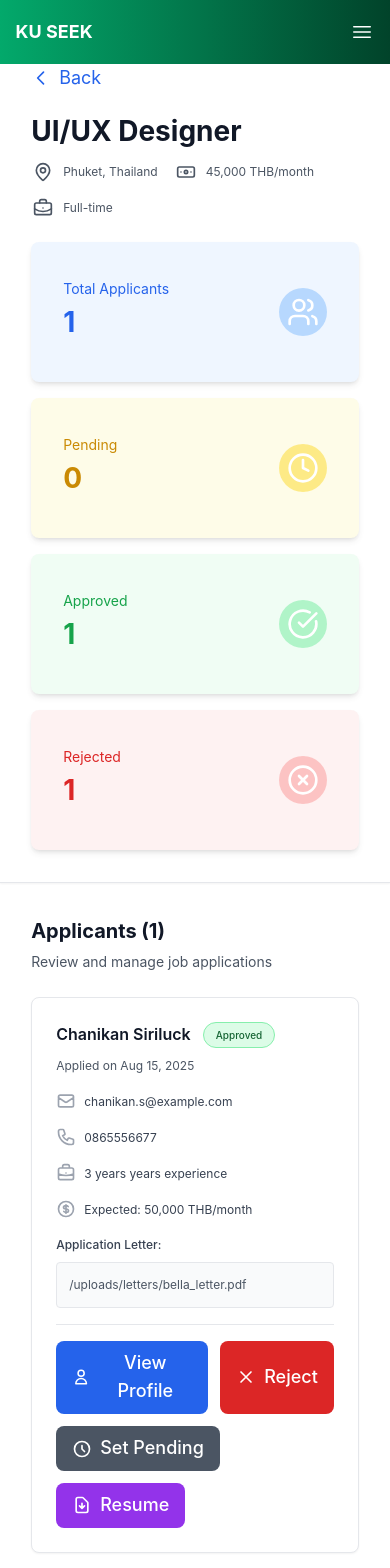
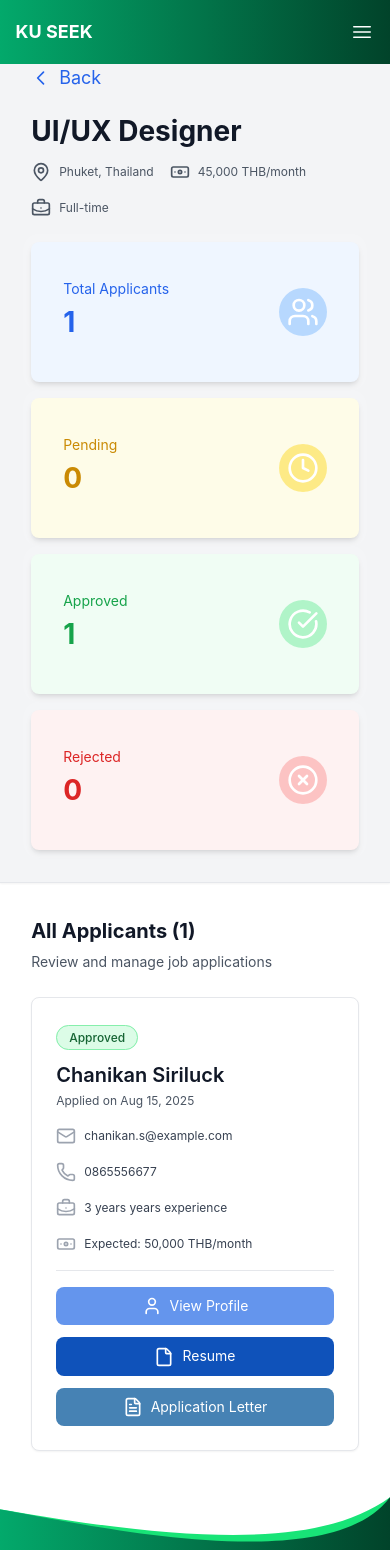
Before and after one commit to KU-jobapp-guys/KU-Seek, a Vue app in the folder frontend/: page /company/manage-job/creative-uiux-7g8h in a window 390 px wide. Shown: the top 1568 px of the page. Built offline with nearby package versions, Linux system fonts and the light colour scheme.

Commit message:
update ApplicantCard component and add functionality to update the status

```diff
--- /dev/null
+++ b/frontend/src/components/dashboards/ApplicantCard.vue
@@ -0,0 +1,127 @@
+<script setup lang="ts">
+import type { JobApplication } from '@/types/applicationType'
+import { Mail, Phone, BriefcaseBusiness, Banknote, User, File, FileText, Check, X } from 'lucide-vue-next';
+import { ref, watch } from 'vue'
+import { getStatusColor } from '@/libs/getStatusColor'
+
+const props = defineProps<{
+  applicant: JobApplication
+}>()
+
+const emit = defineEmits<{
+  updateStatus: [id: number, status: 'pending' | 'approved' | 'rejected']
+}>()
+
+const localStatus = ref(props.applicant.status)
+
+function handleStatusChange(newStatus: 'approved' | 'rejected') {
+  localStatus.value = newStatus
+  emit('updateStatus', props.applicant.id, newStatus)
+}
+
+function formatDate(date: Date) {
+  return new Date(date).toLocaleDateString('en-US', {
+    year: 'numeric',
+    month: 'short',
+    day: 'numeric'
+  })
+}
+
+watch(() => props.applicant.status, (newStatus) => {
+  localStatus.value = newStatus
+})
+</script>
+
+<template>
+  <div class="bg-white rounded-lg shadow-sm border border-gray-200 shadow-lg">
+    <div class="p-6">
+      <!-- Header -->
+      <div class="flex items-start justify-between mb-4">
+        <div>
+          <span
+            :class="getStatusColor(localStatus)"
+            class="px-3 py-1 rounded-full text-sm font-medium border capitalize"
+          >
+            {{ localStatus }}
+          </span>
+          <div class="flex-1 mt-2">
+            <h3 class="text-2xl font-semibold text-gray-900">
+              {{ applicant.first_name }} {{ applicant.last_name }}
+            </h3>
+            <p class="text-gray-600 text-sm">Applied on {{ formatDate(applicant.applied_at) }}</p>
+          </div>
+        </div>
+
+        <div v-if="localStatus === 'pending'" class="flex gap-x-2">
+          <button
+            @click="handleStatusChange('approved')"
+            class="p-2 shrink-0 px-4 py-2 bg-green-500 text-white rounded-lg hover:bg-green-600 transition-colors flex items-center gap-2 font-medium"
+          >
+            <Check class="w-5 h-5 md:w-full md:h-full" />
+            <span class="hidden md:block">Approve</span>
+          </button>
+
+          <button
+            @click="handleStatusChange('rejected')"
+            class="p-2 shrink-0 px-4 py-2 bg-red-500 text-white rounded-lg hover:bg-red-600 transition-colors flex items-center gap-2 font-medium"
+          >
+            <X class="w-5 h-5" />
+            <span class="hidden md:block">Reject</span>
+          </button>
+        </div>
+      </div>
+
+      <!-- Details Grid -->
+      <div class="grid grid-cols-1 md:grid-cols-2 gap-4 mb-4 text-sm">
+        <div class="flex items-center gap-2">
+          <Mail class="w-5 h-5 text-gray-400" />
+          <span class="text-gray-700">{{ applicant.contact_email }}</span>
+        </div>
+
+        <div class="flex items-center gap-2">
+          <Phone class="w-5 h-5 text-gray-400" />
+          <span class="text-gray-700">{{ applicant.phone_number }}</span>
+        </div>
+
+        <div class="flex items-center gap-2">
+          <BriefcaseBusiness class="w-5 h-5 text-gray-400" />
+          <span class="text-gray-700">{{ applicant.years_of_experience }} years experience</span>
+        </div>
+
+        <div class="flex items-center gap-2">
+          <Banknote class="w-5 h-5 text-gray-400" />
+          <span class="text-gray-700">Expected: {{ applicant.expected_salary }}</span>
+        </div>
+      </div>
+
+      <!-- Action Buttons -->
+      <div class="flex flex-col md:flex-row gap-3 pt-4 border-t text-base border-gray-200">
+        <router-link
+          :to="`/student/profile/${applicant.student_id}`"
+          class="flex-1 sm:flex-none px-4 py-2 bg-[#6495ED] hover:bg-[#6495ED]/40 text-white rounded-lg hover:bg-blue-700 transition-colors flex items-center justify-center gap-2"
+        >
+          <User class="w-5 h-5" />
+          View Profile
+        </router-link>
+
+        <a
+          v-if="applicant.resume"
+          :href="applicant.resume"
+          target="_blank"
+          class="px-4 py-2 bg-[#0F52BA] hover:bg-[#0F52BA]/40 text-white rounded-lg hover:bg-purple-700 transition-colors flex items-center justify-center gap-2"
+        >
+          <File class="w-5 h-5" />
+          Resume
+        </a>
+
+        <button
+          v-if="applicant.letter_of_application"
+          class="px-4 py-2 bg-[#4682B4] hover:bg-[#4682B4]/40 text-white rounded-lg hover:bg-indigo-700 transition-colors flex items-center justify-center gap-2"
+        >
+          <FileText class="w-5 h-5" />
+          Application Letter
+        </button>
+      </div>
+    </div>
+  </div>
+</template>
--- a/frontend/src/data/mockApplicants.ts
+++ b/frontend/src/data/mockApplicants.ts
@@ -4,7 +4,7 @@ export const mockJobApplications: JobApplication[] = [
   {
     id: 1,
     job_id: 'techcorp-frontend-1a2b',
-    student_id: 1001,
+    student_id: 1,
     resume: '/uploads/resumes/prima_resume.pdf',
     letter_of_application: '/uploads/letters/prima_letter.pdf',
     phone_number: '0812345678',
@@ -19,7 +19,7 @@ export const mockJobApplications: JobApplication[] = [
   {
     id: 2,
     job_id: 'datasolutions-analyst-3c4d',
-    student_id: 1002,
+    student_id: 2,
     resume: '/uploads/resumes/mink_resume.pdf',
     letter_of_application: '/uploads/letters/mink_letter.pdf',
     phone_number: '0811112233',
@@ -34,7 +34,7 @@ export const mockJobApplications: JobApplication[] = [
   {
     id: 3,
     job_id: 'fintech-backend-5e6f',
-    student_id: 1003,
+    student_id: 3,
     resume: '/uploads/resumes/tan_resume.pdf',
     letter_of_application: '/uploads/letters/tan_letter.pdf',
     phone_number: '0892223344',
@@ -49,7 +49,7 @@ export const mockJobApplications: JobApplication[] = [
   {
     id: 4,
     job_id: 'creative-uiux-7g8h',
-    student_id: 1004,
+    student_id: 1,
     resume: '/uploads/resumes/bella_resume.pdf',
     letter_of_application: '/uploads/letters/bella_letter.pdf',
     phone_number: '0865556677',
@@ -64,7 +64,7 @@ export const mockJobApplications: JobApplication[] = [
   {
     id: 5,
     job_id: 'greenenergy-devops-9i0j',
-    student_id: 1005,
+    student_id: 1,
     resume: '/uploads/resumes/pong_resume.pdf',
     letter_of_application: '/uploads/letters/pong_letter.pdf',
     phone_number: '0809991122',
@@ -79,7 +79,7 @@ export const mockJobApplications: JobApplication[] = [
   {
     id: 6,
     job_id: 'meditech-data-1k2l',
-    student_id: 1006,
+    student_id: 2,
     resume: '/uploads/resumes/mai_resume.pdf',
     letter_of_application: '/uploads/letters/mai_letter.pdf',
     phone_number: '0827778899',
@@ -94,7 +94,7 @@ export const mockJobApplications: JobApplication[] = [
   {
     id: 7,
     job_id: 'logistics-qa-3m4n',
-    student_id: 1007,
+    student_id: 3,
     resume: '/uploads/resumes/aof_resume.pdf',
     letter_of_application: '/uploads/letters/aof_letter.pdf',
     phone_number: '0833334455',
@@ -109,7 +109,7 @@ export const mockJobApplications: JobApplication[] = [
   {
     id: 8,
     job_id: 'techcorp-backend-2b3c',
-    student_id: 1008,
+    student_id: 2,
     resume: '/uploads/resumes/nam_resume.pdf',
     letter_of_application: '/uploads/letters/nam_letter.pdf',
     phone_number: '0894445566',
@@ -124,7 +124,7 @@ export const mockJobApplications: JobApplication[] = [
   {
     id: 9,
     job_id: 'techcorp-pm-6f7g',
-    student_id: 1009,
+    student_id: 1,
     resume: '/uploads/resumes/boom_resume.pdf',
     letter_of_application: '/uploads/letters/boom_letter.pdf',
     phone_number: '0899992233',
@@ -139,11 +139,11 @@ export const mockJobApplications: JobApplication[] = [
   {
     id: 10,
     job_id: 'techcorp-datasci-5e6f',
-    student_id: 1010,
+    student_id: 1,
     resume: '/uploads/resumes/fah_resume.pdf',
     letter_of_application: '/uploads/letters/fah_letter.pdf',
     phone_number: '0815556677',
-    status: 'approved',
+    status: 'pending',
     applied_at: new Date('2025-08-25T10:00:00'),
     first_name: 'Napatsawan',
     last_name: 'Saejai',
--- /dev/null
+++ b/frontend/src/libs/getStatusColor.ts
@@ -0,0 +1,12 @@
+export function getStatusColor(status: string) {
+  switch (status) {
+    case 'pending':
+      return 'bg-yellow-100 text-yellow-800 border-yellow-300'
+    case 'approved':
+      return 'bg-green-100 text-green-800 border-green-300'
+    case 'rejected':
+      return 'bg-red-100 text-red-800 border-red-300'
+    default:
+      return 'bg-gray-100 text-gray-800 border-gray-300'
+  }
+}
--- a/frontend/src/views/JobManagement.vue
+++ b/frontend/src/views/JobManagement.vue
@@ -5,24 +5,48 @@ import { mockJobs } from '@/data/mockJobs'
 import { mockJobApplications } from '@/data/mockApplicants'
 import type { Job } from '@/types/jobType'
 import type { JobApplication } from '@/types/applicationType'
-import { MapPin, Clock, Banknote, BriefcaseBusiness, Users, CheckCircle, XCircle } from 'lucide-vue-next'
+import { MapPin, Banknote, BriefcaseBusiness, Users, Clock, CheckCircle, XCircle } from 'lucide-vue-next'
 import DashboardStatCard from '@/components/dashboards/StatCards/StatCard.vue'
+import ApplicantCard from '@/components/dashboards/ApplicantCard.vue'
 
 const route = useRoute()
 const router = useRouter()
 
 const jobDetail = ref<Job>()
 const applicantsList = ref<JobApplication[]>([])
+const statusFilter = ref<'all' | 'pending' | 'approved' | 'rejected'>('all')
+const pendingChanges = ref<Map<number, 'pending' | 'approved' | 'rejected'>>(new Map())
 
 // Statistics computed properties
 const stats = computed(() => {
   const total = applicantsList.value.length
-  const pending = applicantsList.value.filter(a => a.status === 'pending').length
-  const approved = applicantsList.value.filter(a => a.status === 'approved').length
-  const rejected = applicantsList.value.filter(a => a.status === 'rejected').length
+  const pending = applicantsList.value.filter(a => {
+    const currentStatus = pendingChanges.value.get(a.id) || a.status
+    return currentStatus === 'pending'
+  }).length
+  const approved = applicantsList.value.filter(a => {
+    const currentStatus = pendingChanges.value.get(a.id) || a.status
+    return currentStatus === 'approved'
+  }).length
+  const rejected = applicantsList.value.filter(a => {
+    const currentStatus = pendingChanges.value.get(a.id) || a.status
+    return currentStatus === 'rejected'
+  }).length
 
   return { total, pending, approved, rejected }
 })
+
+const filteredApplicants = computed(() => {
+  if (statusFilter.value === 'all') {
+    return applicantsList.value
+  }
+  return applicantsList.value.filter(a => {
+    const currentStatus = pendingChanges.value.get(a.id) || a.status
+    return currentStatus === statusFilter.value
+  })
+})
+
+const hasChanges = computed(() => pendingChanges.value.size > 0)
 
 async function loadJob(id?: string) {
   if (!id) {
@@ -45,37 +69,39 @@ async function loadApplicants(id?: string) {
 }
 
 function updateStatus(applicationId: number, newStatus: 'pending' | 'approved' | 'rejected') {
-  const application = applicantsList.value.find(a => a.id === applicationId)
+  pendingChanges.value.set(applicationId, newStatus)
+}
+
+function setStatusFilter(status: 'all' | 'pending' | 'approved' | 'rejected') {
+  statusFilter.value = status
+}
+
+async function saveChanges() {
+  for (const [id, status] of pendingChanges.value.entries()) {
+    const application = applicantsList.value.find(a => a.id === id)
     if (application) {
-    application.status = newStatus
-    // Here you would typically make an API call to update the backend
-    console.log(`Updated application ${applicationId} to ${newStatus}`)
+      application.status = status
+      console.log(`Saved application ${id} with status ${status}`)
     }
+  }
+
+  pendingChanges.value.clear()
+}
+
+function cancelChanges() {
+  pendingChanges.value.clear()
 }
 
 function viewProfile(studentId: number) {
   router.push(`/student/profile/${studentId}`)
 }
 
-function getStatusColor(status: string) {
-  switch (status) {
-    case 'pending':
-      return 'bg-yellow-100 text-yellow-800 border-yellow-300'
-    case 'approved':
-      return 'bg-green-100 text-green-800 border-green-300'
-    case 'rejected':
-      return 'bg-red-100 text-red-800 border-red-300'
-    default:
-      return 'bg-gray-100 text-gray-800 border-gray-300'
+function viewLetter(applicationId: number) {
+  const application = applicantsList.value.find(a => a.id === applicationId)
+  if (application?.letter_of_application) {
+    // You can implement a modal or navigate to a separate page
+    alert(application.letter_of_application)
   }
-}
-
-function formatDate(date: Date) {
-  return new Date(date).toLocaleDateString('en-US', {
-    year: 'numeric',
-    month: 'short',
-    day: 'numeric'
-  })
 }
 
 onMounted(() => {
@@ -89,7 +115,7 @@ onMounted(() => {
 <template>
   <div class="min-h-screen bg-white">
     <!-- Job Detail Section -->
-    <section v-if="jobDetail" class="bg-white shadow-sm border-b px-[8vw] md:px-[12vw]">
+    <section v-if="jobDetail" class="bg-gray-100 shadow-sm border-b px-[8vw] md:px-[12vw]">
       <div class="w-full mx-auto py-8">
         <div>
           <button
@@ -106,198 +132,116 @@ onMounted(() => {
 
           <div class="flex flex-wrap gap-4 text-sm text-gray-600">
             <div class="flex items-center gap-2">
-              <MapPin class="h-5 w-h" />
+              <MapPin class="h-5 w-5" />
               {{ jobDetail.location }}
             </div>
             <div class="flex items-center gap-2">
-              <Banknote class="h-5 w-h" />
+              <Banknote class="h-5 w-5" />
               {{ jobDetail.salary }}
             </div>
             <div class="flex items-center gap-2">
-              <BriefcaseBusiness class="h-5 w-h" />
+              <BriefcaseBusiness class="h-5 w-5" />
               {{ jobDetail.jobType }}
             </div>
           </div>
         </div>
 
-        <!-- Statistics Cards -->
+        <!-- Statistics Cards with Click to Filter -->
         <div class="grid grid-cols-1 sm:grid-cols-2 lg:grid-cols-4 gap-4 mt-6">
+          <div @click="setStatusFilter('all')" class="cursor-pointer">
             <DashboardStatCard
               title="Total Applicants"
               :value="stats.total"
               description="Applicants"
               :icon="Users"
-            cardClass="bg-blue-50 text-blue-600 text-sm border-0 shadow-md"
+              :cardClass="`h-[100px] md:h-[140px] bg-blue-50 text-blue-600 text-sm border-0 shadow-md transition-transform hover:scale-105 ${statusFilter === 'all' ? 'ring-2 ring-blue-500' : ''}`"
               iconClass="h-12 w-12 p-2 bg-blue-300/60 text-blue-600"
             />
+          </div>
 
+          <div @click="setStatusFilter('pending')" class="cursor-pointer">
             <DashboardStatCard
               title="Pending"
               :value="stats.pending"
               description="Applicants"
               :icon="Clock"
-            cardClass="bg-yellow-50 text-yellow-600 text-sm border-0 shadow-md"
+              :cardClass="`h-[100px] md:h-[140px] bg-yellow-50 text-yellow-600 text-sm border-0 shadow-md transition-transform hover:scale-105 ${statusFilter === 'pending' ? 'ring-2 ring-yellow-500' : ''}`"
               iconClass="h-12 w-12 p-2 bg-yellow-300/60 text-yellow-600"
             />
+          </div>
 
+          <div @click="setStatusFilter('approved')" class="cursor-pointer">
             <DashboardStatCard
               title="Approved"
               :value="stats.approved"
               description="Applicants"
               :icon="CheckCircle"
-            cardClass="bg-green-50 text-green-600 text-sm border-0 shadow-md"
+              :cardClass="`h-[100px] md:h-[140px] bg-green-50 text-green-600 text-sm border-0 shadow-md transition-transform hover:scale-105 ${statusFilter === 'approved' ? 'ring-2 ring-green-500' : ''}`"
               iconClass="h-12 w-12 p-2 bg-green-300/60 text-green-600"
             />
+          </div>
 
+          <div @click="setStatusFilter('rejected')" class="cursor-pointer">
             <DashboardStatCard
               title="Rejected"
-            :value="stats.approved"
+              :value="stats.rejected"
               description="Applicants"
               :icon="XCircle"
-            cardClass="bg-red-50 text-red-600 text-sm border-0 shadow-md"
+              :cardClass="`h-[100px] md:h-[140px] bg-red-50 text-red-600 text-sm border-0 shadow-md transition-transform hover:scale-105 ${statusFilter === 'rejected' ? 'ring-2 ring-red-500' : ''}`"
               iconClass="h-12 w-12 p-2 bg-red-300/60 text-red-600"
             />
+          </div>
         </div>
       </div>
     </section>
 
     <!-- Applicants Section -->
     <section class="mx-auto px-[8vw] md:px-[12vw] py-8">
-      <div class="mb-6">
-        <h2 class="text-2xl font-bold text-gray-900">Applicants ({{ applicantsList.length }})</h2>
+      <div class="mb-6 flex flex-col gap-y-4 md:flex-row items-start md:items-center justify-between text-sm md:text-base">
+        <div>
+          <h2 class="text-2xl font-bold text-gray-900">
+            {{ statusFilter === 'all' ? 'All Applicants' : `${statusFilter.charAt(0).toUpperCase() + statusFilter.slice(1)} Applicants` }}
+            ({{ filteredApplicants.length }})
+          </h2>
           <p class="text-gray-600 mt-1">Review and manage job applications</p>
         </div>
 
-      <div v-if="applicantsList.length === 0" class="text-center py-12 bg-white rounded-lg shadow-sm">
+        <!-- Save/Cancel Buttons -->
+        <div v-if="hasChanges" class="flex flex-wrap gap-3">
+          <button
+            @click="cancelChanges"
+            class="px-6 py-2 bg-gray-500 text-white rounded-lg hover:bg-gray-600 transition-colors font-medium"
+          >
+            Cancel Changes
+          </button>
+          <button
+            @click="saveChanges"
+            class="px-6 py-2 bg-blue-600 text-white rounded-lg hover:bg-blue-700 transition-colors font-medium flex items-center gap-2"
+          >
+            Save Changes ({{ pendingChanges.size }})
+          </button>
+        </div>
+      </div>
+
+      <div v-if="filteredApplicants.length === 0" class="text-center py-12 bg-white rounded-lg shadow-sm">
         <svg class="w-16 h-16 mx-auto text-gray-400 mb-4" fill="none" stroke="currentColor" viewBox="0 0 24 24">
           <path stroke-linecap="round" stroke-linejoin="round" stroke-width="2" d="M20 13V6a2 2 0 00-2-2H6a2 2 0 00-2 2v7m16 0v5a2 2 0 01-2 2H6a2 2 0 01-2-2v-5m16 0h-2.586a1 1 0 00-.707.293l-2.414 2.414a1 1 0 01-.707.293h-3.172a1 1 0 01-.707-.293l-2.414-2.414A1 1 0 006.586 13H4" />
         </svg>
-        <p class="text-gray-500 text-lg">No applicants yet</p>
+        <p class="text-gray-500 text-lg">No applicants in this category</p>
       </div>
 
       <div v-else class="grid gap-6">
-        <div
-          v-for="applicant in applicantsList"
+        <ApplicantCard
+          v-for="applicant in filteredApplicants"
           :key="applicant.id"
-          class="bg-white rounded-lg shadow-sm border border-gray-200 hover:shadow-md transition-shadow"
-        >
-          <div class="p-6">
-            <!-- Header -->
-            <div class="flex items-start justify-between mb-4">
-              <div class="flex-1">
-                <div class="flex items-center gap-3 mb-2">
-                  <h3 class="text-xl font-semibold text-gray-900">
-                    {{ applicant.first_name }} {{ applicant.last_name }}
-                  </h3>
-                  <span
-                    :class="getStatusColor(applicant.status)"
-                    class="px-3 py-1 rounded-full text-xs font-medium border capitalize"
-                  >
-                    {{ applicant.status }}
-                  </span>
-                </div>
-                <p class="text-gray-600 text-sm">Applied on {{ formatDate(applicant.applied_at) }}</p>
-              </div>
-            </div>
-
-            <!-- Details Grid -->
-            <div class="grid grid-cols-1 md:grid-cols-2 gap-4 mb-4">
-              <div class="flex items-center gap-2 text-sm">
-                <svg class="w-5 h-5 text-gray-400" fill="none" stroke="currentColor" viewBox="0 0 24 24">
-                  <path stroke-linecap="round" stroke-linejoin="round" stroke-width="2" d="M3 8l7.89 5.26a2 2 0 002.22 0L21 8M5 19h14a2 2 0 002-2V7a2 2 0 00-2-2H5a2 2 0 00-2 2v10a2 2 0 002 2z" />
-                </svg>
-                <span class="text-gray-700">{{ applicant.contact_email }}</span>
-              </div>
-
-              <div class="flex items-center gap-2 text-sm">
-                <svg class="w-5 h-5 text-gray-400" fill="none" stroke="currentColor" viewBox="0 0 24 24">
-                  <path stroke-linecap="round" stroke-linejoin="round" stroke-width="2" d="M3 5a2 2 0 012-2h3.28a1 1 0 01.948.684l1.498 4.493a1 1 0 01-.502 1.21l-2.257 1.13a11.042 11.042 0 005.516 5.516l1.13-2.257a1 1 0 011.21-.502l4.493 1.498a1 1 0 01.684.949V19a2 2 0 01-2 2h-1C9.716 21 3 14.284 3 6V5z" />
-                </svg>
-                <span class="text-gray-700">{{ applicant.phone_number }}</span>
-              </div>
-
-              <div class="flex items-center gap-2 text-sm">
-                <svg class="w-5 h-5 text-gray-400" fill="none" stroke="currentColor" viewBox="0 0 24 24">
-                  <path stroke-linecap="round" stroke-linejoin="round" stroke-width="2" d="M21 13.255A23.931 23.931 0 0112 15c-3.183 0-6.22-.62-9-1.745M16 6V4a2 2 0 00-2-2h-4a2 2 0 00-2 2v2m4 6h.01M5 20h14a2 2 0 002-2V8a2 2 0 00-2-2H5a2 2 0 00-2 2v10a2 2 0 002 2z" />
-                </svg>
-                <span class="text-gray-700">{{ applicant.years_of_experience }} years experience</span>
-              </div>
-
-              <div class="flex items-center gap-2 text-sm">
-                <svg class="w-5 h-5 text-gray-400" fill="none" stroke="currentColor" viewBox="0 0 24 24">
-                  <path stroke-linecap="round" stroke-linejoin="round" stroke-width="2" d="M12 8c-1.657 0-3 .895-3 2s1.343 2 3 2 3 .895 3 2-1.343 2-3 2m0-8c1.11 0 2.08.402 2.599 1M12 8V7m0 1v8m0 0v1m0-1c-1.11 0-2.08-.402-2.599-1M21 12a9 9 0 11-18 0 9 9 0 0118 0z" />
-                </svg>
-                <span class="text-gray-700">Expected: {{ applicant.expected_salary }}</span>
-              </div>
-            </div>
-
-            <!-- Documents -->
-            <div class="mb-4">
-              <p class="text-sm font-medium text-gray-700 mb-2">Application Letter:</p>
-              <p class="text-sm text-gray-600 bg-gray-50 p-3 rounded border border-gray-200 line-clamp-3">
-                {{ applicant.letter_of_application }}
-              </p>
-            </div>
-
-            <!-- Action Buttons -->
-            <div class="flex flex-wrap gap-3 pt-4 border-t border-gray-200">
-              <button
-                @click="viewProfile(applicant.student_id)"
-                class="flex-1 sm:flex-none px-4 py-2 bg-blue-600 text-white rounded-lg hover:bg-blue-700 transition-colors flex items-center justify-center gap-2 font-medium"
-              >
-                <svg class="w-5 h-5" fill="none" stroke="currentColor" viewBox="0 0 24 24">
-                  <path stroke-linecap="round" stroke-linejoin="round" stroke-width="2" d="M16 7a4 4 0 11-8 0 4 4 0 018 0zM12 14a7 7 0 00-7 7h14a7 7 0 00-7-7z" />
-                </svg>
-                View Profile
-              </button>
-
-              <button
-                v-if="applicant.status !== 'approved'"
-                @click="updateStatus(applicant.id, 'approved')"
-                class="px-4 py-2 bg-green-600 text-white rounded-lg hover:bg-green-700 transition-colors flex items-center gap-2 font-medium"
-              >
-                <svg class="w-5 h-5" fill="none" stroke="currentColor" viewBox="0 0 24 24">
-                  <path stroke-linecap="round" stroke-linejoin="round" stroke-width="2" d="M5 13l4 4L19 7" />
-                </svg>
-                Approve
-              </button>
-
-              <button
-                v-if="applicant.status !== 'rejected'"
-                @click="updateStatus(applicant.id, 'rejected')"
-                class="px-4 py-2 bg-red-600 text-white rounded-lg hover:bg-red-700 transition-colors flex items-center gap-2 font-medium"
-              >
-                <svg class="w-5 h-5" fill="none" stroke="currentColor" viewBox="0 0 24 24">
-                  <path stroke-linecap="round" stroke-linejoin="round" stroke-width="2" d="M6 18L18 6M6 6l12 12" />
-                </svg>
-                Reject
-              </button>
-
-              <button
-                v-if="applicant.status !== 'pending'"
-                @click="updateStatus(applicant.id, 'pending')"
-                class="px-4 py-2 bg-gray-600 text-white rounded-lg hover:bg-gray-700 transition-colors flex items-center gap-2 font-medium"
-              >
-                <svg class="w-5 h-5" fill="none" stroke="currentColor" viewBox="0 0 24 24">
-                  <path stroke-linecap="round" stroke-linejoin="round" stroke-width="2" d="M12 8v4l3 3m6-3a9 9 0 11-18 0 9 9 0 0118 0z" />
-                </svg>
-                Set Pending
-              </button>
-
-              <a
-                v-if="applicant.resume"
-                :href="applicant.resume"
-                target="_blank"
-                class="px-4 py-2 bg-purple-600 text-white rounded-lg hover:bg-purple-700 transition-colors flex items-center gap-2 font-medium"
-              >
-                <svg class="w-5 h-5" fill="none" stroke="currentColor" viewBox="0 0 24 24">
-                  <path stroke-linecap="round" stroke-linejoin="round" stroke-width="2" d="M12 10v6m0 0l-3-3m3 3l3-3m2 8H7a2 2 0 01-2-2V5a2 2 0 012-2h5.586a1 1 0 01.707.293l5.414 5.414a1 1 0 01.293.707V19a2 2 0 01-2 2z" />
-                </svg>
-                Resume
-              </a>
-            </div>
-          </div>
-        </div>
+          :applicant="{
+            ...applicant,
+            status: pendingChanges.get(applicant.id) || applicant.status
+          }"
+          @update-status="updateStatus"
+          @view-profile="viewProfile"
+          @view-letter="viewLetter"
+        />
       </div>
     </section>
   </div>
```
Also changed, not shown: frontend/src/components/profiles/CompanyJob.vue (+5 -7 lines). Lines whose indentation alone changed are shown as unchanged.
